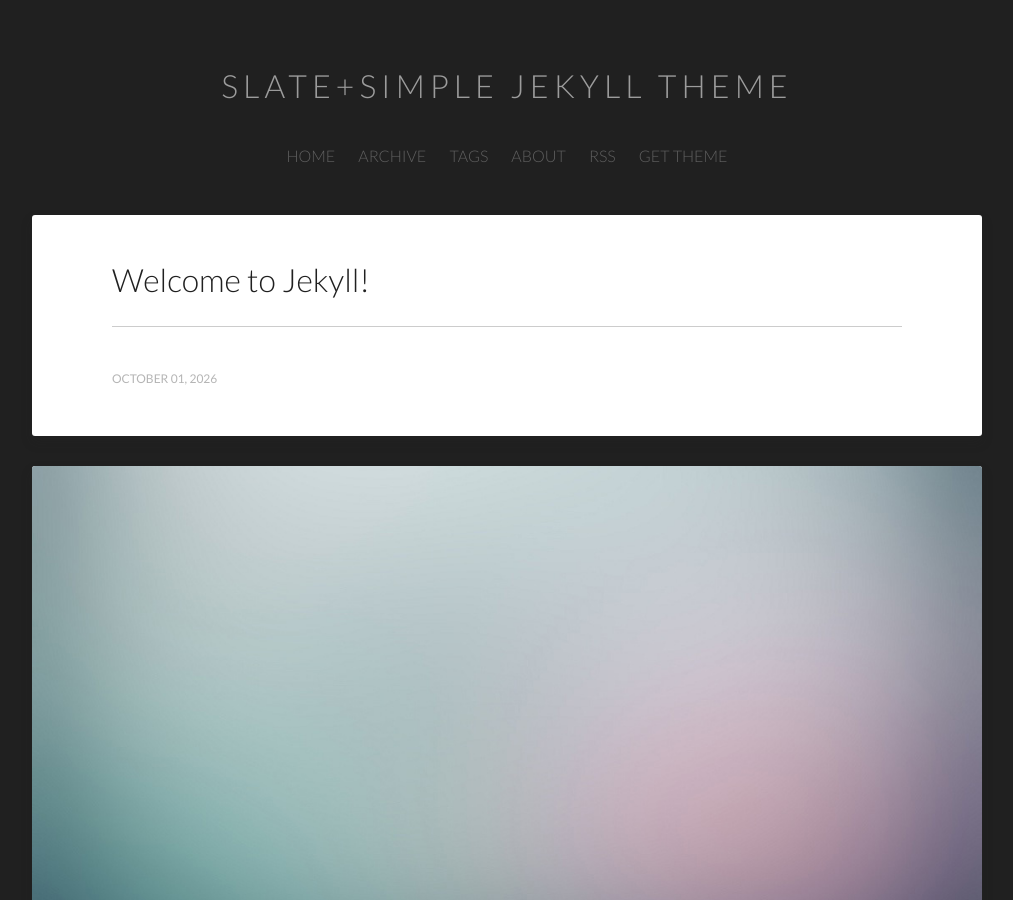
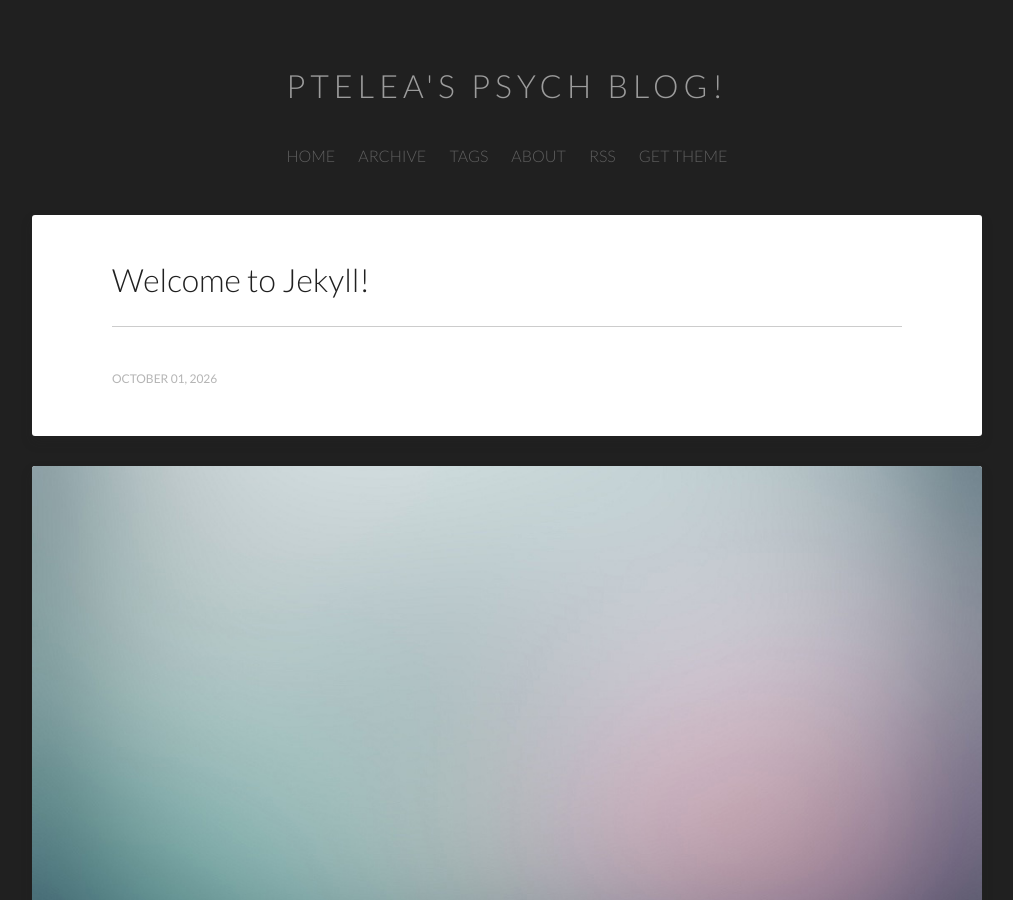
Before and after one commit to pteleapritchard/pteleapritchard.github.io, a Jekyll site: the page built from index.html, in a window 1280 px wide and 900 px high. Shown: the whole window, without its empty margins (133-1146 px from the left). Built offline with Jekyll 4.4.1, drawn with Linux system fonts in a browser that asks for light colours; the list of posts is cut into pages by our own code; some of the changed text lies outside the part shown.

Commit message:
Personalize homepage

```diff
--- a/_config.yml
+++ b/_config.yml
@@ -1,6 +1,6 @@
-title:            Slate+Simple Jekyll Theme
-description:      Your site description...
-copyright:        Your Name
+title:            Ptelea's Psych Blog!
+description:      My psych blog I made for PSY211's Final Project
+copyright:        Ptelea Pritchard
 url: # add your custom site url (format: https://example.com)
 
 
```
